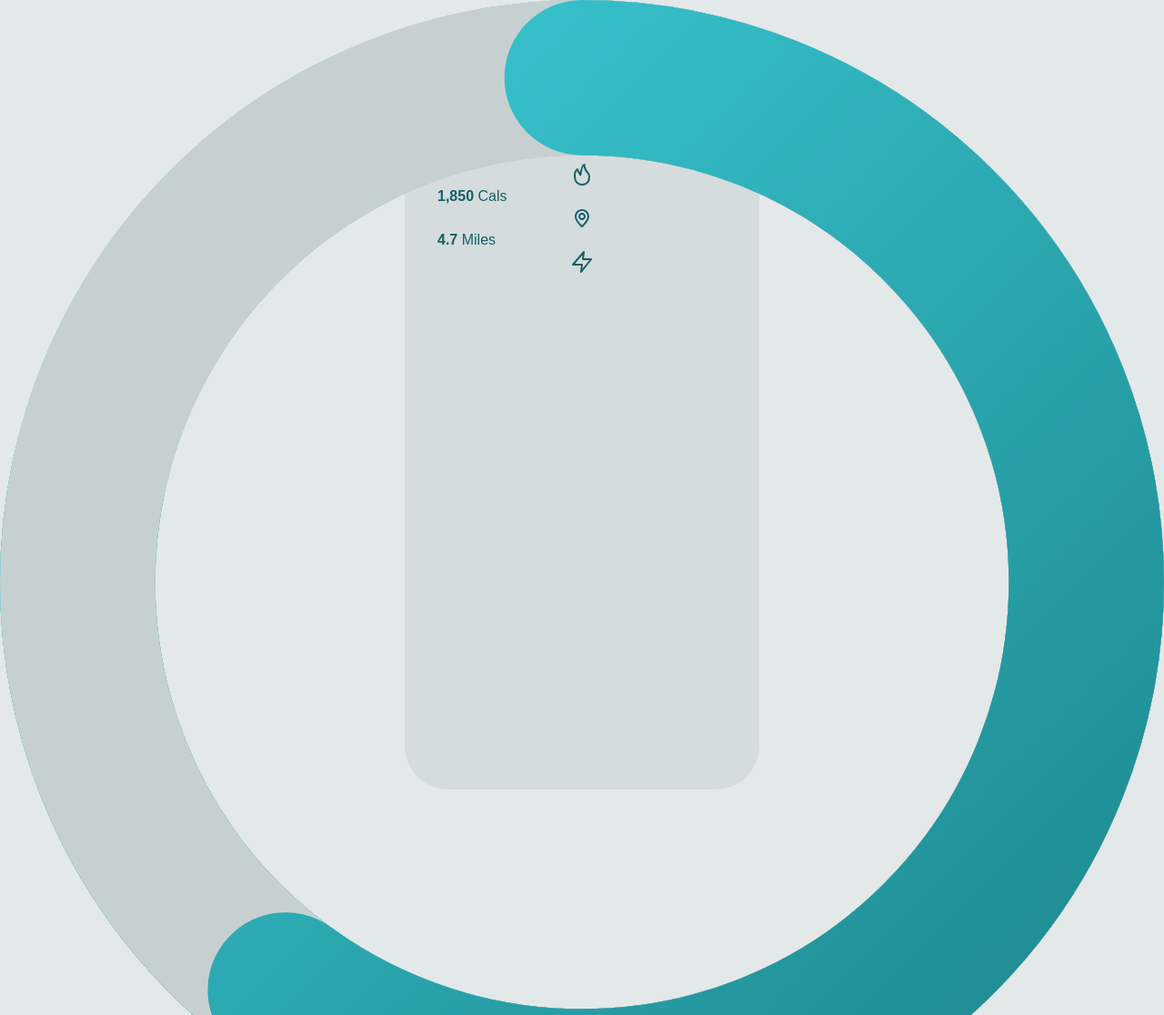
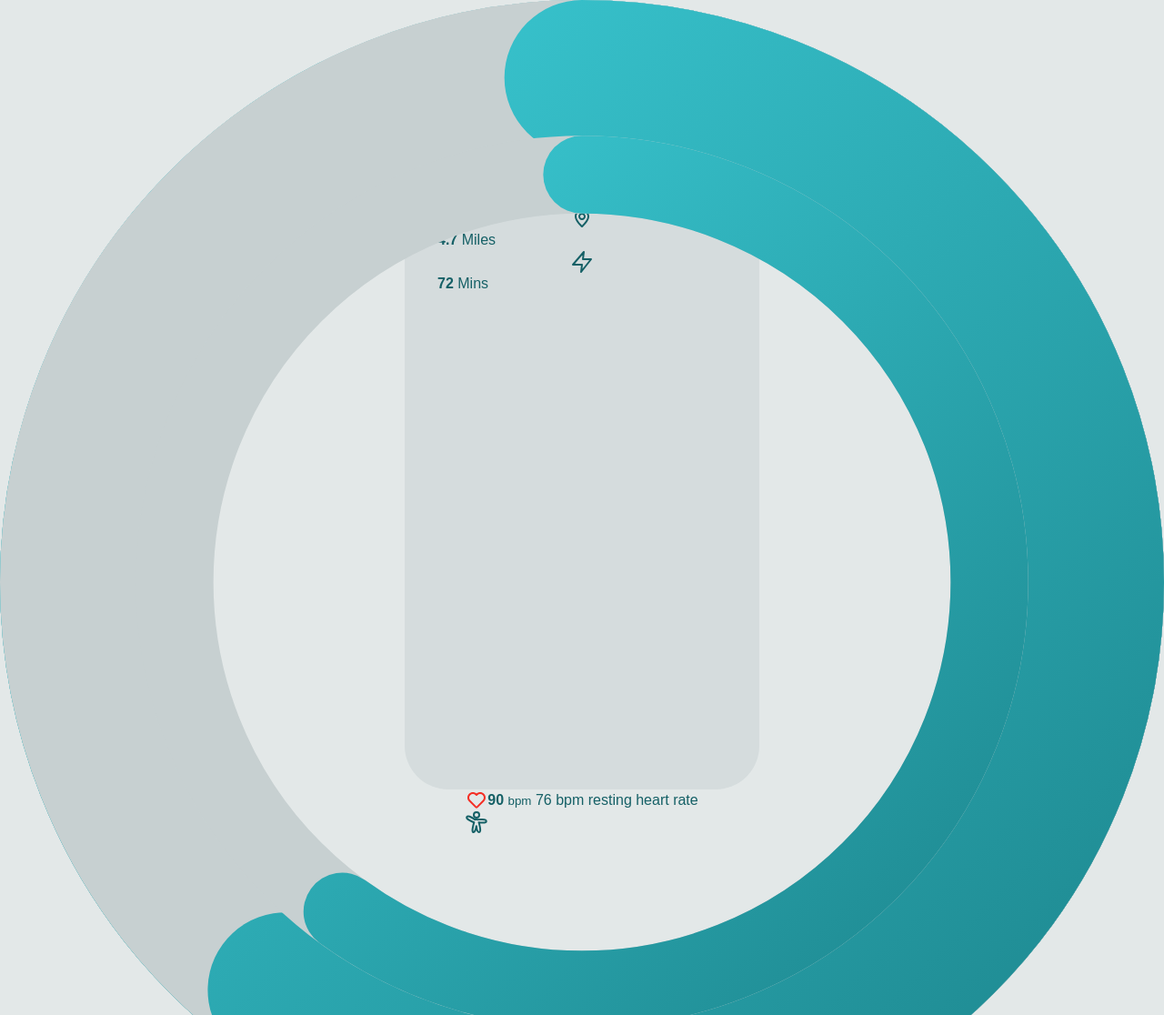
Before and after one commit to DariaSibova/Neumorphic, a plain HTML site: page index.html in a window 1280 px wide. Shown: the top 1116 px of the page at 91% size. Drawn offline with Linux system fonts and the light colour scheme; grey boxes are pictures that could not be loaded.

Commit message:
1 file modified

```diff
--- a/index.html
+++ b/index.html
@@ -102,6 +102,35 @@
               <polygon points="14,1 13,9 22,9 11,23 12,15 2,15" fill="none" stroke="#000" stroke-linejoin="round" stroke-width="2" />
             </svg>
           </div>
+          <div class="main__stat-detail">
+            <strong class="main__stat-value">72</strong>
+            <span class="main__stat-unit">Mins</span>
+          </div>
+        </div>
+      </div>
+      <div class="main__stat-rows">
+        <div class="main__stat-row">
+          <div class="main__stat-graph">
+            <svg role="img" aria-label="Beating heart" class="icon icon--red icon--pulse" viewBox="0 0 24 24" height="24" width="24" xmlns="http://www.w3.org/2000/svg">
+              <path d="M12 4.52765C9.64418 2.41689 6.02125 2.49347 3.75736 4.75736C1.41421 7.10051 1.41421 10.8995 3.75736 13.2426L10.5858 20.0711C11.3668 20.8521 12.6332 20.8521 13.4142 20.0711L20.2426 13.2426C22.5858 10.8995 22.5858 7.10051 20.2426 4.75736C17.9787 2.49347 14.3558 2.41689 12 4.52765ZM10.8284 6.17157L11.2929 6.63604C11.6834 7.02656 12.3166 7.02656 12.7071 6.63604L13.1716 6.17157C14.7337 4.60948 17.2663 4.60948 18.8284 6.17157C20.3905 7.73367 20.3905 10.2663 18.8284 11.8284L12 18.6569L5.17157 11.8284C3.60948 10.2663 3.60948 7.73367 5.17157 6.17157C6.73367 4.60948 9.26633 4.60948 10.8284 6.17157Z" />
+            </svg>
+          </div>
+          <div class="main__stat-detail">
+            <span class="main__stat-value"><strong>90</strong> <small>bpm</small></span>
+            <span class="main__stat-subtext">76 bpm resting heart rate</span>
+          </div>
+        </div>
+        <div class="main__stat-row">
+          <div class="main__stat-graph">
+            <svg class="ring" viewBox="0 0 60 60" height="60" width="60" xmlns="http://www.w3.org/2000/svg">
+              <circle class="ring-track" cx="30" cy="30" r="21" fill="none" stroke="#7f7f7f" stroke-width="4" />
+              <circle class="ring-stroke ring-stroke--stepHrs" cx="30" cy="30" r="21" fill="none" stroke="#000" stroke-linecap="round" stroke-width="4" stroke-dasharray="131.95 131.95" stroke-dashoffset="52.78" transform="rotate(-90,30,30)" />
+            </svg>
+            <svg role="img" aria-label="Person" class="icon" viewBox="0 0 24 24" height="24" width="24" xmlns="http://www.w3.org/2000/svg">
+              <ellipse fill="none" stroke="#000" stroke-width="2" cx="12" cy="4" rx="3" ry="3" />
+              <path class="no-fill" stroke-linejoin="round" stroke-width="2" d="M 10.216 9.108 C 10.216 9.108 3.146 3.809 1.477 6.133 C -0.46 8.829 9.295 12.25 9.295 12.25 C 9.295 12.25 6.011 22.985 8.381 23.076 C 10.953 23.175 11.855 16.128 11.873 16.128 C 11.891 16.128 12.21 23.037 14.991 22.973 C 17.772 22.909 14.555 12.188 14.555 12.188 C 14.555 12.188 22.747 13.423 22.754 10.901 C 22.762 8.142 13.734 9.126 13.734 9.126 C 13.734 9.126 10.318 9.033 10.216 9.108 Z" />
+            </svg>
+          </div>
 
   </body>
 </html>
```
